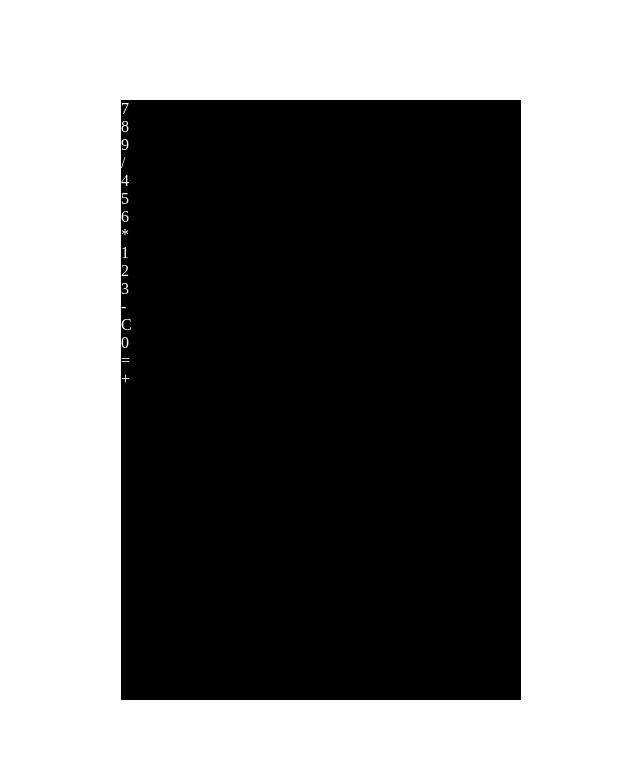
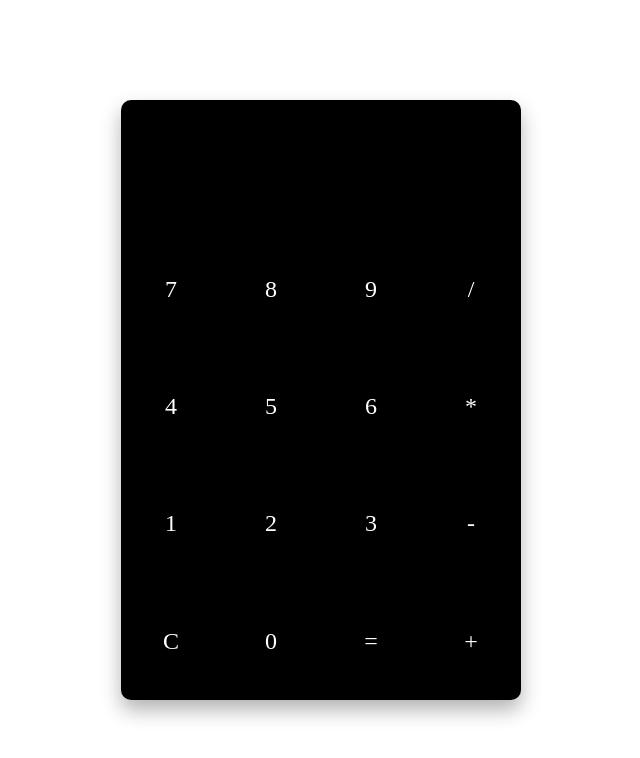
Before and after one commit to winsnow4555/HC_ZL_Computer, a plain HTML site: page index.html in a window 1280 px wide. Shown: the whole page, without its empty margins (319-959 px from the left). Drawn offline with Linux system fonts and the light colour scheme.

Commit message:
設定計算機樣式及連結JS

```diff
--- /dev/null
+++ b/app.js
@@ -0,0 +1 @@
+console.log("嗨");
--- a/index.html
+++ b/index.html
@@ -5,10 +5,12 @@
     <meta name="viewport" content="width=device-width, initial-scale=1.0">
     <meta http-equiv="X-UA-Compatible" content="ie=edge">
     <title>計算機</title>
+    <!-- 連結 -->
     <link rel="stylesheet" href="./style.css">
 </head>
 <body>
     <div id="caculator">
+        <div id="result"></div>
         <div>7</div>
         <div>8</div>
         <div>9</div>
@@ -26,5 +28,7 @@
         <div>=</div>
         <div>+</div>
     </div>
+    <!-- 連結 -->
+    <script src="./app.js"></script>
 </body>
 </html>
--- a/style.css
+++ b/style.css
@@ -11,4 +11,28 @@
     width: 400px;
     height: 600px;
     margin: 100px auto 0;
+    display: grid;
+    /* 劃分 4 格，每格 1/4。縮寫gtc。 */
+    grid-template-columns: repeat(4 , 1fr);
+    /* 垂直置中 */
+    align-items: center;
+    /* 水平置中 */
+    justify-items: center;
+    /* 另水平置中寫法 text-align: center; */
+    /* 圓角 */
+    border-radius: 10px;
+    /* 陰影 */
+    box-shadow: 0 10px 20px rgba(0, 0, 0, 0.3)
 }
+
+#caculator div {
+    /* 可點擊 */
+    cursor: pointer;
+    font-size: 24px;
+    padding: 30px;
+}
+
+#caculator #result {
+    grid-column: 1 / 5;
+    padding: 50px;
+}
```
